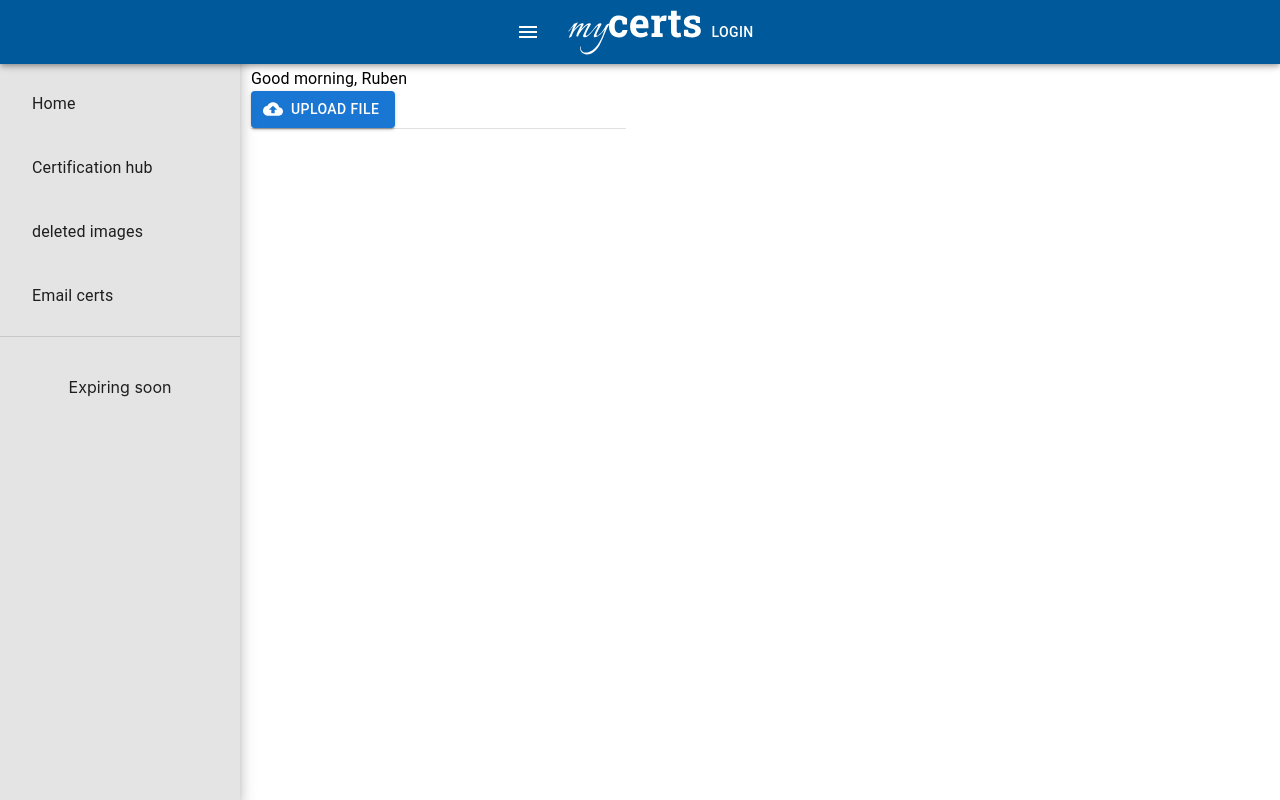
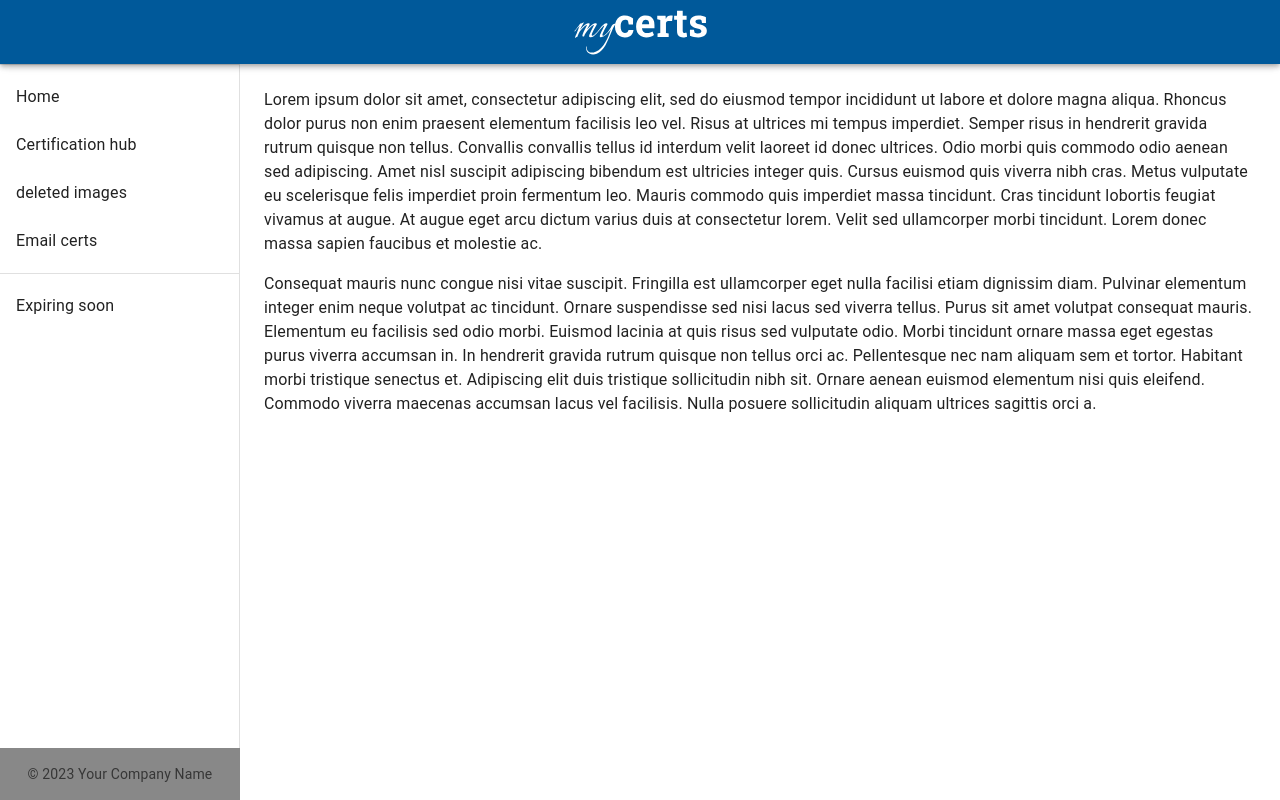
Before and after one commit to ruben-arcos/myCertsUI, a React (Create React App) app: page /dashboard in a window 1280 px wide. Built offline with nearby package versions, Linux system fonts and the light colour scheme.

Commit message:
made request to server

```diff
--- a/src/App.css
+++ b/src/App.css
@@ -1,6 +1,8 @@
-/* .App {
-  text-align: center;
+.App {
+  width: 100% !important;
+  padding-right: 0 !important;
 }
+/*
 
 .App-logo {
   height: 40vmin;
--- a/src/App.js
+++ b/src/App.js
@@ -12,13 +12,13 @@ function App() {
   console.log(location.pathname === "/signup", "pathname");
   return (
     <div className="App">
-      {location.pathname === "/" ? null : location.pathname ===
+      {/* {location.pathname === "/" ? null : location.pathname ===
         "/signup" ? null : (
         <Navigation />
-      )}
+      )} */}
       {/* {location.pathname !== "/signup"  && <Navigation />} */}
       <Router />
-      {location.pathname === "/dashboard" ? null : <Footer /> }
+      {/* {location.pathname === "/dashboard" ? null : <Footer /> } */}
     </div>
   );
 }
--- a/src/Router.js
+++ b/src/Router.js
@@ -22,7 +22,7 @@ const checkAuth = () => {
       return (
           <Routes>
                 {/* <Route path='/' element={<Login />} /> */}
-                <Route path='/' element={<Login />} />
+                <Route path='/login' element={<Login />} />
                 <Route path='/dashboard' element={<Dashboard />} />
                 <Route path='/signup' element={<SignUp />} />
                 <Route path='/certificationhub' element={<CertificationHub />} />
--- a/src/components/CertificationHub.js
+++ b/src/components/CertificationHub.js
@@ -1,45 +1,52 @@
-import * as React from 'react';
-import Box from '@mui/material/Box';
-import Typography from '@mui/material/Typography';
+import * as React from "react";
+import Box from "@mui/material/Box";
+import Typography from "@mui/material/Typography";
 import { useTheme } from "@mui/material/styles";
+import Sidebar from "./Sidebar";
+import Navigation from "./Navigation";
 
 // Example data for certifications
 const certifications = [
   { name: "Certification 1", expirationDate: "2024-05-31" },
   { name: "Certification 2", expirationDate: "2025-02-15" },
-
 ];
 
 const themedStyles = (theme) => {
   return {
     certificationContainer: {
-      display: 'flex',
-      flexDirection: 'column',
-      alignItems: 'center',
-      marginTop: '2rem',
+      display: "flex",
+      flexDirection: "column",
+      alignItems: "center",
+      marginTop: "2rem",
     },
   };
-}
+};
 
 const CertificationHub = () => {
   const theme = useTheme();
 
   return (
-    <Box sx={{ display: 'flex', flexDirection: 'column', minHeight: '100vh' }}>
-      <Box sx={{ flex: 1 }}>
-      </Box>
+    <Sidebar>
+      <Box
+        sx={{ display: "flex", flexDirection: "column", minHeight: "100vh" }}
+      >
+        <Box sx={{ flex: 1 }}></Box>
 
         <Box sx={{ flex: 1 }}>
           {certifications.map((certification, index) => (
             <div key={index} sx={themedStyles(theme).certificationContainer}>
-            <img src={`/certification-${index}.jpg`} alt={`Certification ${index}`} />
+              <img
+                src={`/certification-${index}.jpg`}
+                alt={`Certification ${index}`}
+              />
               <Typography variant="h6">{`Name of certification: ${certification.name}`}</Typography>
               <Typography>{`Expiration date: ${certification.expirationDate}`}</Typography>
             </div>
           ))}
         </Box>
       </Box>
+    </Sidebar>
   );
-}
+};
 
 export default CertificationHub;
--- a/src/components/Dashboard.js
+++ b/src/components/Dashboard.js
@@ -1,66 +1,130 @@
 import React from "react";
-import Sidebar from "./Sidebar";
-import { Button, Divider, Typography } from "@mui/material";
-import { useTheme } from "@mui/material/styles";
-import CloudUploadIcon from "@mui/icons-material/CloudUpload";
-import { styled } from "@mui/material/styles";
+import { Box, Toolbar, Typography } from "@mui/material";
+
+import Sidebar from './Sidebar'
 
 const drawerWidth = 240;
 
-const VisuallyHiddenInput = styled("input")({
-  clip: "rect(0 0 0 0)",
-  clipPath: "inset(50%)",
-  height: 1,
-  overflow: "hidden",
-  position: "absolute",
-  bottom: 0,
-  left: 0,
-  whiteSpace: "nowrap",
-  width: 1,
-});
-
-const themedStyles = (theme) => {
-  return {
-    content: {
-      padding: 3,
-      maxWidth: 720,
-      minWidth: 375,
-      marginLeft: drawerWidth + 8,
-    },
-    divider: {
-      // position: 'absolute',
-      // top: '50%',
-      // transform: 'translateY(-50%)',
-      // width: '100%',
-    },
-
-    buttonSection: {
-      textAlign: "center",
-      marginTop: "20px",
-      padding: "10px",
-    },
-  };
-};
-
 export default function Dashboard() {
-  const theme = useTheme();
   return (
-    <div style={{ display: "flex", width: "100%" }}>
-      <Sidebar>
-        <main style={themedStyles(theme).content}>
-          <Typography>Good morning, Ruben</Typography>
-          <Button
-            component="label"
-            variant="contained"
-            startIcon={<CloudUploadIcon />}
-          >
-            Upload file
-            <VisuallyHiddenInput type="file" />
-          </Button>
-          <Divider style={themedStyles(theme).divider} />{" "}
-          {/* Add a centered divider */}
-        </main>
-      </Sidebar>
-    </div>
+    <Sidebar>
+      <Box
+        component="main"
+        sx={{
+          flexGrow: 1,
+          p: 3,
+          width: { sm: `calc(100% - ${drawerWidth}px)` },
+        }}
+      >
+        <Toolbar />
+        <Typography paragraph>
+          Lorem ipsum dolor sit amet, consectetur adipiscing elit, sed do
+          eiusmod tempor incididunt ut labore et dolore magna aliqua. Rhoncus
+          dolor purus non enim praesent elementum facilisis leo vel. Risus at
+          ultrices mi tempus imperdiet. Semper risus in hendrerit gravida rutrum
+          quisque non tellus. Convallis convallis tellus id interdum velit
+          laoreet id donec ultrices. Odio morbi quis commodo odio aenean sed
+          adipiscing. Amet nisl suscipit adipiscing bibendum est ultricies
+          integer quis. Cursus euismod quis viverra nibh cras. Metus vulputate
+          eu scelerisque felis imperdiet proin fermentum leo. Mauris commodo
+          quis imperdiet massa tincidunt. Cras tincidunt lobortis feugiat
+          vivamus at augue. At augue eget arcu dictum varius duis at consectetur
+          lorem. Velit sed ullamcorper morbi tincidunt. Lorem donec massa sapien
+          faucibus et molestie ac.
+        </Typography>
+        <Typography paragraph>
+          Consequat mauris nunc congue nisi vitae suscipit. Fringilla est
+          ullamcorper eget nulla facilisi etiam dignissim diam. Pulvinar
+          elementum integer enim neque volutpat ac tincidunt. Ornare suspendisse
+          sed nisi lacus sed viverra tellus. Purus sit amet volutpat consequat
+          mauris. Elementum eu facilisis sed odio morbi. Euismod lacinia at quis
+          risus sed vulputate odio. Morbi tincidunt ornare massa eget egestas
+          purus viverra accumsan in. In hendrerit gravida rutrum quisque non
+          tellus orci ac. Pellentesque nec nam aliquam sem et tortor. Habitant
+          morbi tristique senectus et. Adipiscing elit duis tristique
+          sollicitudin nibh sit. Ornare aenean euismod elementum nisi quis
+          eleifend. Commodo viverra maecenas accumsan lacus vel facilisis. Nulla
+          posuere sollicitudin aliquam ultrices sagittis orci a.
+        </Typography>
+      </Box>
+    </Sidebar>
   );
 }
+
+// import React from "react";
+// import Sidebar from "./Sidebar";
+// import { Button, Divider, Typography } from "@mui/material";
+// import { useTheme } from "@mui/material/styles";
+// import CloudUploadIcon from "@mui/icons-material/CloudUpload";
+// import { styled } from "@mui/material/styles";
+
+// const drawerWidth = 240;
+
+// const VisuallyHiddenInput = styled("input")({
+//   clip: "rect(0 0 0 0)",
+//   clipPath: "inset(50%)",
+//   height: 1,
+//   overflow: "hidden",
+//   position: "absolute",
+//   bottom: 0,
+//   left: 0,
+//   whiteSpace: "nowrap",
+//   width: 1,
+// });
+
+// const themedStyles = (theme) => {
+//   return {
+//     content: {
+//       // padding: 3,
+//       maxWidth: 720,
+//       minWidth: "100%",
+//       marginLeft: drawerWidth,
+//       display: "flex",
+//       flexDirection: "column",
+//       justifyContent: "space-evenly",
+//       minHeight: "100%",
+//     },
+//     divider: {
+//       // position: 'absolute',
+//       // top: '50%',
+//       // transform: 'translateY(-50%)',
+//       // width: '100%',
+//     },
+
+//     buttonSection: {
+//       textAlign: "center",
+//       marginTop: "20px",
+//       padding: "10px",
+//       alignSelf: "center",
+//     },
+//   };
+// };
+
+// export default function Dashboard() {
+//   const theme = useTheme();
+//   return (
+//     <div style={{ display: "flex", width: "100%" }}>
+//       <Sidebar>
+//         <main style={themedStyles(theme).content}>
+//           <div style={{ flex: 1 }}>
+//             <Typography>Good morning, Ruben</Typography>
+//             <Button
+//               component="label"
+//               variant="contained"
+//               startIcon={<CloudUploadIcon />}
+//               sx={{ alignSelf: "flex-start" }}
+//             >
+//               Upload file
+//               <VisuallyHiddenInput type="file" />
+//             </Button>
+//           </div>
+//           <Divider style={themedStyles(theme).divider} />{" "}
+//           {/* Add a centered divider */}
+//           <div style={{ flex: 1 }}>
+//             <p>drag item here</p>
+//           </div>
+//         </main>
+//       </Sidebar>
+//     </div>
+//   );
+// }
--- a/src/components/Footer.js
+++ b/src/components/Footer.js
@@ -10,9 +10,9 @@ const themedStyles = (theme) => {
       textAlign: "center",
       position: "fixed",
       bottom: 0,
-      width: "100%",
+      width: 240,
       // Ensure the footer appears above other content
-      zIndex: 1000,
+      // zIndex: 10000,
     },
   };
 };
--- a/src/components/Sidebar.js
+++ b/src/components/Sidebar.js
@@ -1,124 +1,300 @@
-import {
-  Button,
-  Drawer,
-  Divider,
-  List,
-  ListItem,
-  ListItemButton,
-  ListItemText,
-  Typography,
-} from "@mui/material";
-import { styled } from "@mui/material/styles";
-import { useTheme } from "@mui/material/styles";
-import CloudUploadIcon from "@mui/icons-material/CloudUpload";
-
-// import AppsIcon from "@mui/icons-material/Apps";
+import * as React from "react";
+import PropTypes from "prop-types";
+import AppBar from "@mui/material/AppBar";
+import Box from "@mui/material/Box";
+import CssBaseline from "@mui/material/CssBaseline";
+import Divider from "@mui/material/Divider";
+import Drawer from "@mui/material/Drawer";
+import IconButton from "@mui/material/IconButton";
+import List from "@mui/material/List";
+import ListItem from "@mui/material/ListItem";
+import ListItemButton from "@mui/material/ListItemButton";
+import ListItemText from "@mui/material/ListItemText";
+import MenuIcon from "@mui/icons-material/Menu";
+import Toolbar from "@mui/material/Toolbar";
+import Footer from "./Footer";
+import { Link } from "react-router-dom";
 
 const drawerWidth = 240;
 
-const VisuallyHiddenInput = styled("input")({
-  clip: "rect(0 0 0 0)",
-  clipPath: "inset(50%)",
-  height: 1,
-  overflow: "hidden",
-  position: "absolute",
-  bottom: 0,
-  left: 0,
-  whiteSpace: "nowrap",
-  width: 1,
-});
+function ResponsiveDrawer({ children, ...props }) {
+  const { window } = props;
+  const [mobileOpen, setMobileOpen] = React.useState(false);
 
-const themedStyles = (theme) => {
-  return {
-    menuButton: {
-      marginRight: 2,
-    },
-    appBar: {
-      zIndex: theme.zIndex.drawer + 1 + 1000,
-    },
-    drawer: {
-      width: drawerWidth,
-      "& .MuiBackdrop-root": {
-        display: "none",
-      },
-    },
-    drawerPaper: {
-      width: drawerWidth,
-      backgroundColor: "rgba(120,120,120,0.2)",
-    },
-    content: {
-      padding: 3,
-      maxWidth: 720,
-      minWidth: 375,
-      marginLeft: drawerWidth + 8,
-    },
-    divider: {
-      // position: 'absolute',
-      // top: '50%',
-      // transform: 'translateY(-50%)',
-      // width: '100%',
-    },
-    additionalSection: {
-      marginTop: "20px",
-      padding: "10px",
-      textAlign: "center"
-    },
-    buttonSection: {
-      textAlign: "center",
-      marginTop: "20px",
-      padding: "10px",
-    }
-  };
+  const handleDrawerToggle = () => {
+    setMobileOpen(!mobileOpen);
   };
 
-const CustomZIndexAppBar = ({children}) => {
-  const theme = useTheme();
-
-  return (
+  const drawer = (
     <div>
-      <Drawer
-        disableEnforceFocus
-        variant="temporary"
-        open={true}
-        sx={themedStyles(theme).drawer}
-        PaperProps={{
-          sx: themedStyles(theme).drawerPaper,
-          elevation: 9,
-        }}
-      >
-        <List sx={{ mt: "4rem" }}>
-          {["Home", "Certification hub", "deleted images", "Email certs"].map(
-            (text, index) => (
-              <ListItem key={text}>
+      <Toolbar />
+      <Divider />
+      <List>
+        {[
+          { name: "Home", to: "/" },
+          { name: "Certification hub", to: "/certificationhub" },
+          { name: "deleted images", to: "/deleted" },
+          { name: "Email certs", to: "/emailcerts" },
+        ].map((item) => (
+          <ListItem key={item.name} disablePadding>
+            <ListItemButton component={Link} to={item.to}>
+              {/* <ListItemIcon>
+                  {index % 2 === 0 ? <InboxIcon /> : <MailIcon />}
+                </ListItemIcon> */}
+              <ListItemText primary={item.name} />
+            </ListItemButton>
+          </ListItem>
+        ))}
+      </List>
+      <Divider />
+      <List>
+        {["Expiring soon"].map((text) => (
+          <ListItem key={text} disablePadding>
             <ListItemButton>
               {/* <ListItemIcon>
-                  <AppsIcon />
+                {index % 2 === 0 ? <InboxIcon /> : <MailIcon />}
               </ListItemIcon> */}
               <ListItemText primary={text} />
             </ListItemButton>
           </ListItem>
-            )
-          )}
+        ))}
       </List>
-        <Divider />
-        <List sx={{ mt: "2rem", textAlign: "center" }}>
-          {["Expiring soon"]}
-        </List>
-      </Drawer>
-      <main style={themedStyles(theme).content}>
-        <Typography>Good morning, Ruben</Typography>
-        <Button component="label" variant="contained" startIcon={<CloudUploadIcon />}>
-      Upload file
-      <VisuallyHiddenInput type="file" />
-    </Button>
-        <Divider style={themedStyles(theme).divider} /> {/* Add a centered divider */}
-
-      </main>
-      <div style={themedStyles(theme).additionalSection}>
-        {/* Your additional section content goes here */}
-      </div>
+      <Footer />
     </div>
   );
+
+  const container =
+    window !== undefined ? () => window().document.body : undefined;
+
+  return (
+    <Box sx={{ display: "flex" }}>
+      <CssBaseline />
+      <AppBar
+        position="fixed"
+        sx={{
+          zIndex: 10000,
+          backgroundColor: "#00599A",
+        }}
+      >
+        <Toolbar sx={{ margin: "auto" }}>
+          <IconButton
+            color="inherit"
+            aria-label="open drawer"
+            edge="start"
+            onClick={handleDrawerToggle}
+            sx={{ mr: 2, display: { sm: "none" } }}
+          >
+            <MenuIcon />
+          </IconButton>
+          <img src="/mycerts.svg" alt="logo" />
+        </Toolbar>
+      </AppBar>
+      <Box
+        component="nav"
+        sx={{ width: { sm: drawerWidth }, flexShrink: { sm: 0 } }}
+        aria-label="mailbox folders"
+      >
+        {/* The implementation can be swapped with js to avoid SEO duplication of links. */}
+        <Drawer
+          container={container}
+          variant="temporary"
+          open={mobileOpen}
+          onClose={handleDrawerToggle}
+          ModalProps={{
+            keepMounted: true, // Better open performance on mobile.
+          }}
+          sx={{
+            display: { xs: "block", sm: "none" },
+            "& .MuiDrawer-paper": {
+              boxSizing: "border-box",
+              width: drawerWidth,
+            },
+          }}
+        >
+          {drawer}
+        </Drawer>
+        <Drawer
+          variant="permanent"
+          sx={{
+            display: { xs: "none", sm: "block" },
+            "& .MuiDrawer-paper": {
+              boxSizing: "border-box",
+              width: drawerWidth,
+            },
+          }}
+          open
+        >
+          {drawer}
+        </Drawer>
+      </Box>
+      {children}
+    </Box>
+  );
+}
+
+ResponsiveDrawer.propTypes = {
+  /**
+   * Injected by the documentation to work in an iframe.
+   * You won't need it on your project.
+   */
+  window: PropTypes.func,
 };
 
-export default CustomZIndexAppBar;
+export default ResponsiveDrawer;
+
+// import React from "react";
+// import Sidebar from "./Sidebar";
+// import { Button, Divider, Typography } from "@mui/material";
+// import { useTheme } from "@mui/material/styles";
+// import CloudUploadIcon from "@mui/icons-material/CloudUpload";
+// import { styled } from "@mui/material/styles";
+
+// const drawerWidth = 240;
+
+// const VisuallyHiddenInput = styled("input")({
+//   clip: "rect(0 0 0 0)",
+//   clipPath: "inset(50%)",
+//   height: 1,
+//   overflow: "hidden",
+//   position: "absolute",
+//   bottom: 0,
+//   left: 0,
+//   whiteSpace: "nowrap",
+//   width: 1,
+// });
+
+// const themedStyles = (theme) => {
+//   return {
+//     content: {
+//       // padding: 3,
+//       maxWidth: 720,
+//       minWidth: "100%",
+//       marginLeft: drawerWidth,
+//       display: "flex",
+//       flexDirection: "column",
+//       justifyContent: "space-evenly",
+//       minHeight: "100%",
+//     },
+//     divider: {
+//       // position: 'absolute',
+//       // top: '50%',
+//       // transform: 'translateY(-50%)',
+//       // width: '100%',
+//     },
+
+//     buttonSection: {
+//       textAlign: "center",
+//       marginTop: "20px",
+//       padding: "10px",
+//       alignSelf: "center",
+//     },
+//   };
+// };
+
+// export default function Dashboard() {
+//   const theme = useTheme();
+//   return (
+//     <div style={{ display: "flex", width: "100%" }}>
+//       <Sidebar>
+//         <main style={themedStyles(theme).content}>
+//           <div style={{ flex: 1 }}>
+//             <Typography>Good morning, Ruben</Typography>
+//             <Button
+//               component="label"
+//               variant="contained"
+//               startIcon={<CloudUploadIcon />}
+//               sx={{ alignSelf: "flex-start" }}
+//             >
+//               Upload file
+//               <VisuallyHiddenInput type="file" />
+//             </Button>
+//           </div>
+//           <Divider style={themedStyles(theme).divider} />{" "}
+//           {/* Add a centered divider */}
+//           <div style={{ flex: 1 }}>
+//             <p>drag item here</p>
+//           </div>
+//         </main>
+//       </Sidebar>
+//     </div>
+//   );
+// }
+
+// import {
+//   Drawer,
+//   Divider,
+//   List,
+//   ListItem,
+//   ListItemButton,
+//   ListItemText,
+// } from "@mui/material";
+// import { useTheme } from "@mui/material/styles";
+
+// // import AppsIcon from "@mui/icons-material/Apps";
+
+// const drawerWidth = 240;
+
+// const themedStyles = (theme) => {
+//   return {
+//     drawer: {
+//       width: drawerWidth,
+//       "& .MuiBackdrop-root": {
+//         display: "none",
+//       },
+//     },
+//     drawerPaper: {
+//       width: drawerWidth,
+//       backgroundColor: "rgba(120,120,120,0.2)",
+//     },
+
+//     additionalSection: {
+//       marginTop: "20px",
+//       padding: "10px",
+//       textAlign: "center",
+//     },
+//   };
+// };
+
+// const CustomZIndexAppBar = ({ children }) => {
+//   const theme = useTheme();
+
+//   return (
+//     <div style={{ width: "100%", height:'100vh' }}>
+//       <Drawer
+//         disableEnforceFocus
+//         variant="temporary"
+//         open={true}
+//         sx={themedStyles(theme).drawer}
+//         PaperProps={{
+//           sx: themedStyles(theme).drawerPaper,
+//           elevation: 9,
+//         }}
+//       >
+//         <List sx={{ mt: "4rem" }}>
+//           {["Home", "Certification hub", "deleted images", "Email certs"].map(
+//             (text, index) => (
+//               <ListItem key={text}>
+//                 <ListItemButton>
+//                   {/* <ListItemIcon>
+//                   <AppsIcon />
+//                 </ListItemIcon> */}
+//                   <ListItemText primary={text} />
+//                 </ListItemButton>
+//               </ListItem>
+//             )
+//           )}
+//         </List>
+//         <Divider />
+//         <List sx={{ mt: "2rem", textAlign: "center" }}>
+//           {["Expiring soon"]}
+//         </List>
+//       </Drawer>
+//       {children}
+//       <div style={themedStyles(theme).additionalSection}>
+//         {/* Your additional section content goes here */}
+//       </div>
+//     </div>
+//   );
+// };
+
+// export default CustomZIndexAppBar;
--- a/src/index.css
+++ b/src/index.css
@@ -5,6 +5,8 @@ body {
     sans-serif;
   -webkit-font-smoothing: antialiased;
   -moz-osx-font-smoothing: grayscale;
+  width:100% !important;
+  padding-right:0 !important;
 }
 
 code {
```
Also changed, not shown: src/components/Login.js (+34 -18 lines), src/components/SignUp.js (+6 -24 lines). Lines whose indentation alone changed are shown as unchanged.
